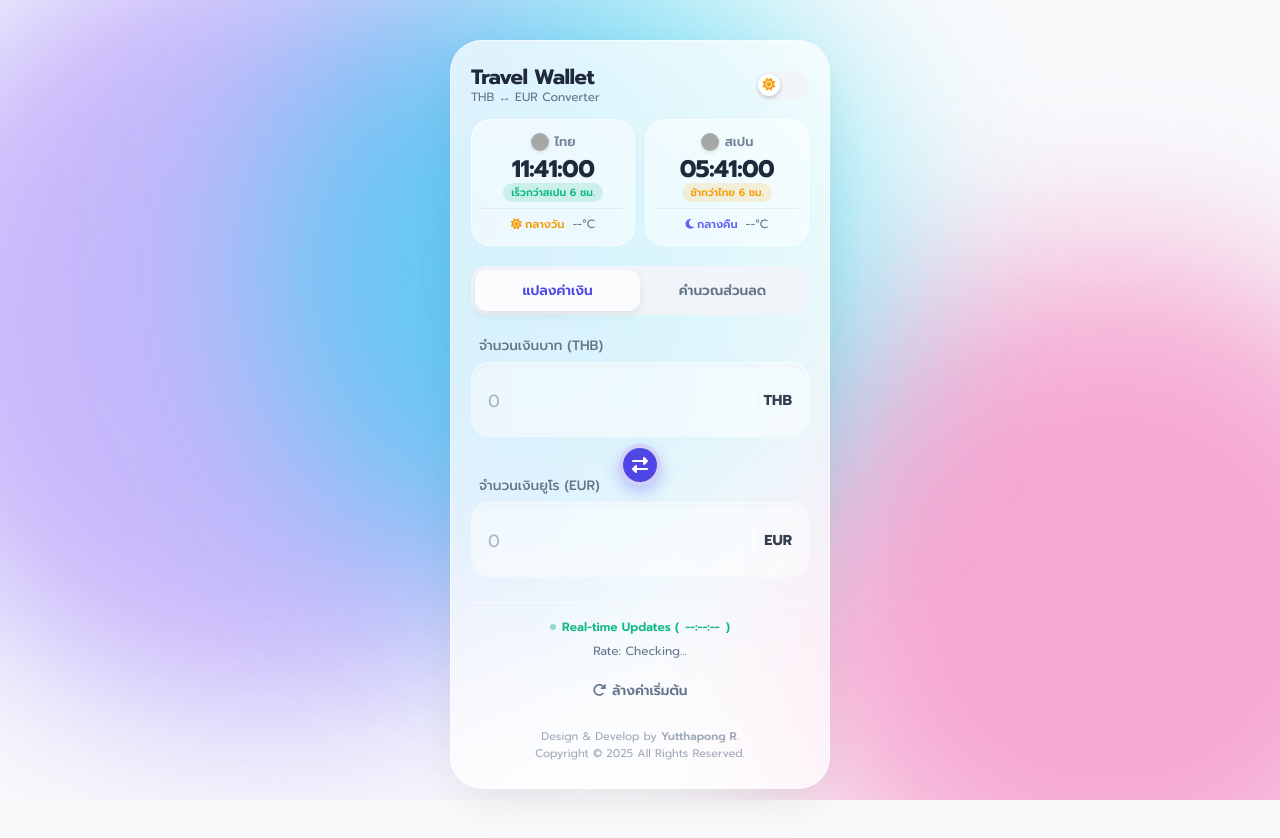
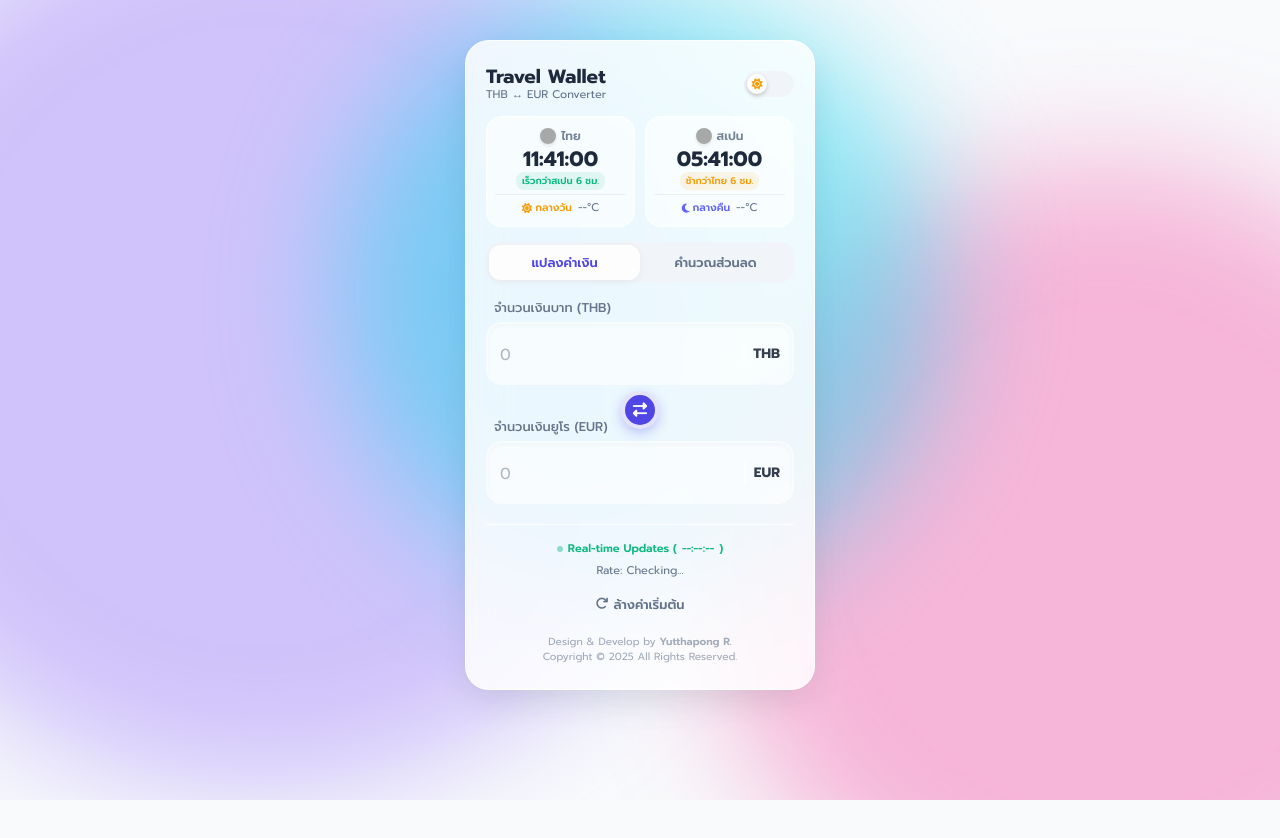
Before and after one commit to Yutthapong-lab/Travel-Tool-Spain, a plain HTML site: page index.html in a window 1280 px wide. After the commit the page ends 800 px from the top, so only its background shows below. Drawn offline with Linux system fonts and the light colour scheme; no server answers; grey boxes are pictures that could not be loaded.

Commit message:
Add files via upload
improvement the fix border

```diff
--- a/index.html
+++ b/index.html
@@ -16,17 +16,17 @@
             --orb-2: #f472b6;
             --orb-3: #22d3ee;
 
-            --card-bg: rgba(255, 255, 255, 0.75);
-            --card-border: rgba(255, 255, 255, 0.6);
+            --card-bg: rgba(255, 255, 255, 0.85); /* Increased opacity slightly */
+            --card-border: rgba(255, 255, 255, 0.8);
             --text-main: #1e293b;
             --text-sub: #64748b;
-            --input-bg: rgba(255, 255, 255, 0.5);
+            --input-bg: rgba(255, 255, 255, 0.6);
             --input-focus: #ffffff;
             --primary: #4f46e5;
             --primary-glow: rgba(79, 70, 229, 0.3);
             --success: #10b981;
             --warning: #f59e0b;
-            --shadow-card: 0 20px 50px -12px rgba(0,0,0,0.1);
+            --shadow-card: 0 15px 35px -5px rgba(0,0,0,0.1);
             --shadow-input: inset 0 2px 4px rgba(0,0,0,0.03);
             --toggle-bg: #f1f5f9;
             --day-color: #f59e0b;
@@ -34,13 +34,13 @@
         }
 
         [data-theme="dark"] {
-            /* Dark Mode Palette (Neon/Deep) */
+            /* Dark Mode Animation (Deep Space) */
             --bg-base: #0f172a;
             --orb-1: #4338ca;
             --orb-2: #7c3aed;
             --orb-3: #0ea5e9;
 
-            --card-bg: rgba(15, 23, 42, 0.65);
+            --card-bg: rgba(15, 23, 42, 0.75);
             --card-border: rgba(255, 255, 255, 0.1);
             --text-main: #f8fafc;
             --text-sub: #94a3b8;
@@ -61,17 +61,16 @@
             font-family: 'Prompt', sans-serif;
             background-color: var(--bg-base);
             min-height: 100vh;
-            /* FIX: Changed from flex center to allow scrolling */
             display: flex;
             flex-direction: column;
             align-items: center;
-            justify-content: flex-start; /* Start from top */
-            padding: 40px 20px; /* Add vertical padding for scroll space */
+            justify-content: flex-start; /* Align top to allow scrolling */
 
-            /* FIX: Allow vertical scroll, hide horizontal */
+            /* FIX: Increase padding to prevent edge touching */
+            padding: 40px 16px;
+
             overflow-x: hidden;
             overflow-y: auto;
-
             position: relative;
             transition: background-color 0.5s ease;
         }
@@ -88,212 +87,180 @@
         .orb {
             position: absolute;
             border-radius: 50%;
-            filter: blur(80px);
-            opacity: 0.6;
+            filter: blur(60px); /* Reduced blur slightly for performance */
+            opacity: 0.5;
             animation: float 10s infinite ease-in-out alternate;
         }
 
-        .orb-1 {
-            background: var(--orb-1);
-            width: 60vw; height: 60vw;
-            top: -10%; left: -10%;
-            animation-duration: 12s;
-        }
+        .orb-1 { background: var(--orb-1); width: 70vw; height: 70vw; top: -15%; left: -15%; animation-duration: 14s; }
+        .orb-2 { background: var(--orb-2); width: 60vw; height: 60vw; bottom: -15%; right: -15%; animation-duration: 16s; animation-direction: alternate-reverse; }
+        .orb-3 { background: var(--orb-3); width: 45vw; height: 45vw; top: 40%; left: 50%; transform: translate(-50%, -50%); animation-name: floatCenter; animation-duration: 20s; }
 
-        .orb-2 {
-            background: var(--orb-2);
-            width: 50vw; height: 50vw;
-            bottom: -10%; right: -10%;
-            animation-duration: 15s;
-            animation-direction: alternate-reverse;
-        }
-
-        .orb-3 {
-            background: var(--orb-3);
-            width: 40vw; height: 40vw;
-            top: 40%; left: 40%;
-            transform: translate(-50%, -50%);
-            animation-name: floatCenter;
-            animation-duration: 18s;
-        }
-
-        @keyframes float {
-            0% { transform: translate(0, 0) scale(1); }
-            100% { transform: translate(30px, 50px) scale(1.1); }
-        }
-
+        @keyframes float { 0% { transform: translate(0, 0) scale(1); } 100% { transform: translate(20px, 30px) scale(1.05); } }
         @keyframes floatCenter {
             0% { transform: translate(-50%, -50%) scale(1) rotate(0deg); }
-            33% { transform: translate(-40%, -60%) scale(1.2) rotate(45deg); }
-            66% { transform: translate(-60%, -40%) scale(0.9) rotate(-45deg); }
+            50% { transform: translate(-50%, -60%) scale(1.1) rotate(20deg); }
             100% { transform: translate(-50%, -50%) scale(1) rotate(0deg); }
         }
 
-        /* --- CONTAINER --- */
+        /* --- CONTAINER (Optimized Size) --- */
         .container {
             background: var(--card-bg);
-            backdrop-filter: blur(30px);
-            -webkit-backdrop-filter: blur(30px);
+            backdrop-filter: blur(20px);
+            -webkit-backdrop-filter: blur(20px);
             border: 1px solid var(--card-border);
-            border-radius: 32px;
+            border-radius: 24px; /* Slightly smaller radius */
             padding: 25px 20px;
             width: 100%;
-            max-width: 380px;
+
+            /* FIX: Smaller max-width to fit all phones */
+            max-width: 350px;
+
             box-shadow: var(--shadow-card);
             position: relative;
             z-index: 10;
             transition: all 0.3s ease;
-
-            /* FIX: Remove overflow hidden so content isn't clipped */
-            overflow: visible;
             margin-bottom: 20px;
         }
 
         /* --- Header --- */
-        .header {
-            display: flex; justify-content: space-between; align-items: center; margin-bottom: 15px;
-        }
-        .app-title {
-            font-size: 1.3rem; font-weight: 700; color: var(--text-main);
-            display: flex; flex-direction: column; line-height: 1.1; letter-spacing: -0.5px;
-        }
-        .app-title span { font-size: 0.75rem; color: var(--text-sub); font-weight: 400; margin-top: 2px; letter-spacing: 0; }
+        .header { display: flex; justify-content: space-between; align-items: center; margin-bottom: 15px; }
+        .app-title { font-size: 1.2rem; font-weight: 700; color: var(--text-main); display: flex; flex-direction: column; line-height: 1.1; }
+        .app-title span { font-size: 0.7rem; color: var(--text-sub); font-weight: 400; margin-top: 2px; }
 
         .theme-toggle {
             background: var(--toggle-bg); border-radius: 50px; padding: 3px;
             display: flex; align-items: center; cursor: pointer; position: relative;
-            width: 54px; height: 28px; transition: 0.3s;
+            width: 50px; height: 26px; transition: 0.3s; /* Smaller toggle */
         }
         .toggle-icon {
-            width: 22px; height: 22px; border-radius: 50%;
+            width: 20px; height: 20px; border-radius: 50%;
             background: #fff; box-shadow: 0 2px 4px rgba(0,0,0,0.2);
             display: flex; align-items: center; justify-content: center;
-            color: #f59e0b; font-size: 0.8rem;
+            color: #f59e0b; font-size: 0.7rem;
             position: absolute; left: 3px; transition: transform 0.3s cubic-bezier(0.175, 0.885, 0.32, 1.275);
         }
-        [data-theme="dark"] .toggle-icon { transform: translateX(26px); color: #6366f1; background: #1e293b; }
+        [data-theme="dark"] .toggle-icon { transform: translateX(24px); color: #6366f1; background: #1e293b; }
 
         /* --- Dashboard --- */
-        .dashboard-container { margin-bottom: 20px; }
+        .dashboard-container { margin-bottom: 15px; }
         .dashboard { display: grid; grid-template-columns: 1fr 1fr; gap: 10px; }
 
         .dash-card {
-            background: var(--input-bg); border-radius: 20px; padding: 12px 8px;
+            background: var(--input-bg); border-radius: 16px; padding: 10px 8px;
             text-align: center; border: 1px solid var(--card-border);
             transition: 0.3s; display: flex; flex-direction: column; align-items: center;
         }
-        .dash-card:hover { transform: translateY(-3px); border-color: var(--primary); box-shadow: 0 10px 20px -10px var(--primary-glow); }
+        .dash-header { display: flex; align-items: center; gap: 5px; margin-bottom: 2px; opacity: 0.9; }
+        .dash-flag { width: 16px; height: 16px; border-radius: 50%; object-fit: cover; box-shadow: 0 2px 4px rgba(0,0,0,0.1); }
+        .dash-country { font-size: 0.75rem; font-weight: 600; color: var(--text-sub); }
 
-        .dash-header { display: flex; align-items: center; gap: 6px; margin-bottom: 4px; opacity: 0.9; }
-        .dash-flag { width: 18px; height: 18px; border-radius: 50%; object-fit: cover; box-shadow: 0 2px 5px rgba(0,0,0,0.1); }
-        .dash-country { font-size: 0.8rem; font-weight: 600; color: var(--text-sub); }
+        .dash-time { font-size: 1.3rem; font-weight: 700; color: var(--text-main); line-height: 1; margin: 2px 0; font-variant-numeric: tabular-nums; }
 
-        .dash-time { font-size: 1.5rem; font-weight: 700; color: var(--text-main); line-height: 1; margin: 2px 0; font-variant-numeric: tabular-nums; letter-spacing: -0.5px; }
-
-        /* Time Difference Badge */
         .time-diff-badge {
-            font-size: 0.65rem; font-weight: 600; padding: 2px 8px; border-radius: 10px;
-            margin-bottom: 6px; display: inline-block; white-space: nowrap;
+            font-size: 0.6rem; font-weight: 600; padding: 2px 6px; border-radius: 8px;
+            margin-bottom: 4px; display: inline-block; white-space: nowrap;
         }
-        .diff-faster { color: var(--success); background: rgba(16, 185, 129, 0.15); }
-        .diff-slower { color: var(--warning); background: rgba(245, 158, 11, 0.15); }
+        .diff-faster { color: var(--success); background: rgba(16, 185, 129, 0.1); }
+        .diff-slower { color: var(--warning); background: rgba(245, 158, 11, 0.1); }
 
         .dash-info-group {
-            display: flex; flex-direction: row; justify-content: center; align-items: center; gap: 8px; width: 100%; border-top: 1px solid rgba(0,0,0,0.05); padding-top: 6px;
+            display: flex; flex-direction: row; justify-content: center; align-items: center; gap: 6px; width: 100%;
+            border-top: 1px solid rgba(0,0,0,0.05); padding-top: 4px;
         }
 
-        .dn-status { font-size: 0.7rem; font-weight: 600; display: flex; align-items: center; gap: 3px; }
+        .dn-status { font-size: 0.65rem; font-weight: 600; display: flex; align-items: center; gap: 3px; }
         .dn-day { color: var(--day-color); }
         .dn-night { color: var(--night-color); }
 
-        .dash-weather-row { display: flex; align-items: center; gap: 3px; font-size: 0.75rem; color: var(--text-sub); }
-        .w-icon-small { width: 16px; height: 16px; vertical-align: middle; }
+        .dash-weather-row { display: flex; align-items: center; gap: 3px; font-size: 0.7rem; color: var(--text-sub); }
+        .w-icon-small { width: 14px; height: 14px; vertical-align: middle; }
 
         /* --- Tabs --- */
         .tabs {
-            display: flex; background: var(--toggle-bg); border-radius: 16px; padding: 4px; margin-bottom: 20px;
+            display: flex; background: var(--toggle-bg); border-radius: 14px; padding: 3px; margin-bottom: 15px;
         }
         .tab-btn {
-            flex: 1; border: none; background: transparent; padding: 10px;
+            flex: 1; border: none; background: transparent; padding: 8px;
             border-radius: 12px; font-family: 'Prompt'; font-weight: 600; color: var(--text-sub);
-            cursor: pointer; transition: 0.3s; font-size: 0.85rem;
+            cursor: pointer; transition: 0.3s; font-size: 0.8rem;
         }
-        .tab-btn.active { background: var(--card-bg); color: var(--primary); box-shadow: 0 4px 10px rgba(0,0,0,0.08); }
+        .tab-btn.active { background: var(--card-bg); color: var(--primary); box-shadow: 0 2px 8px rgba(0,0,0,0.05); }
 
-        .tab-content { display: none; animation: slideUp 0.4s cubic-bezier(0.16, 1, 0.3, 1); }
+        .tab-content { display: none; animation: slideUp 0.4s ease; }
         .tab-content.active { display: block; }
-        @keyframes slideUp { from { opacity: 0; transform: translateY(15px); } to { opacity: 1; transform: translateY(0); } }
+        @keyframes slideUp { from { opacity: 0; transform: translateY(10px); } to { opacity: 1; transform: translateY(0); } }
 
         /* --- Inputs --- */
-        .input-wrapper { margin-bottom: 15px; position: relative; }
-        .input-label { font-size: 0.85rem; color: var(--text-sub); margin-bottom: 6px; margin-left: 8px; display: block; font-weight: 500; }
+        .input-wrapper { margin-bottom: 12px; position: relative; }
+        .input-label { font-size: 0.8rem; color: var(--text-sub); margin-bottom: 5px; margin-left: 8px; display: block; font-weight: 500; }
         .input-box {
             display: flex; align-items: center; background: var(--input-bg);
-            border-radius: 18px; padding: 6px 15px; border: 2px solid transparent;
+            border-radius: 16px; padding: 5px 12px; border: 2px solid transparent;
             box-shadow: var(--shadow-input); transition: 0.3s;
         }
         .input-box:focus-within {
             background: var(--input-focus); border-color: var(--primary);
-            box-shadow: 0 0 0 4px var(--primary-glow);
+            box-shadow: 0 0 0 3px var(--primary-glow);
         }
         input {
             width: 100%; border: none; background: transparent;
-            font-size: 1.6rem; font-weight: 600; color: var(--text-main);
-            padding: 10px 0; outline: none; font-family: 'Prompt'; letter-spacing: -0.5px;
+            font-size: 1.4rem; font-weight: 600; color: var(--text-main);
+            padding: 8px 0; outline: none; font-family: 'Prompt'; letter-spacing: -0.5px;
         }
         input::placeholder {
             color: var(--text-sub); opacity: 0.5; font-weight: 400;
-            font-size: 1.1rem; transform: translateY(-1px);
+            font-size: 1rem; transform: translateY(-1px);
         }
         .currency-tag {
-            display: flex; align-items: center; gap: 6px; font-weight: 700;
-            color: var(--text-main); font-size: 0.9rem; padding-left: 10px;
+            display: flex; align-items: center; gap: 5px; font-weight: 700;
+            color: var(--text-main); font-size: 0.85rem; padding-left: 8px;
             border-left: 2px solid var(--card-border); opacity: 0.9;
         }
 
         /* --- Swap Button --- */
-        .swap-area { position: relative; height: 16px; display: flex; justify-content: center; z-index: 10; margin: -8px 0 15px; }
+        .swap-area { position: relative; height: 14px; display: flex; justify-content: center; z-index: 10; margin: -6px 0 12px; }
         .swap-btn {
-            width: 42px; height: 42px; border-radius: 50%; background: var(--primary);
+            width: 38px; height: 38px; border-radius: 50%; background: var(--primary);
             border: 4px solid var(--card-bg); color: white; display: flex; align-items: center; justify-content: center;
-            cursor: pointer; box-shadow: 0 6px 15px var(--primary-glow); transition: 0.3s; font-size: 1rem;
+            cursor: pointer; box-shadow: 0 4px 12px var(--primary-glow); transition: 0.3s; font-size: 0.9rem;
         }
         .swap-btn:active { transform: scale(0.9); }
         .swap-btn:hover { transform: rotate(180deg) scale(1.05); }
 
         /* --- Discount UI --- */
-        .disc-tools { display: grid; grid-template-columns: repeat(4, 1fr); gap: 8px; margin: 20px 0; }
+        .disc-tools { display: grid; grid-template-columns: repeat(4, 1fr); gap: 6px; margin: 15px 0; }
         .disc-btn {
             background: var(--input-bg); border: 1px solid var(--card-border); color: var(--text-sub);
-            padding: 8px; border-radius: 12px; font-family: 'Prompt'; font-weight: 600; cursor: pointer; transition: 0.2s; font-size: 0.8rem;
+            padding: 8px 4px; border-radius: 10px; font-family: 'Prompt'; font-weight: 600; cursor: pointer; transition: 0.2s; font-size: 0.75rem;
         }
         .disc-btn:hover { background: var(--primary); color: white; border-color: var(--primary); }
         .disc-btn.active { background: var(--primary); color: white; border-color: var(--primary); box-shadow: 0 4px 12px var(--primary-glow); }
-        .disc-manual { grid-column: span 4; display: flex; align-items: center; gap: 10px; margin-top: 4px; }
-        .disc-manual input { font-size: 1.1rem; padding: 10px; text-align: center; border-radius: 14px; background: var(--input-bg); border: 1px solid var(--card-border); }
+        .disc-manual { grid-column: span 4; display: flex; align-items: center; gap: 8px; margin-top: 4px; }
+        .disc-manual input { font-size: 1rem; padding: 8px; text-align: center; border-radius: 12px; background: var(--input-bg); border: 1px solid var(--card-border); }
 
         .result-card {
             background: linear-gradient(135deg, var(--success), #059669);
-            border-radius: 24px; padding: 20px; color: white; text-align: center;
-            box-shadow: 0 10px 30px -5px rgba(16, 185, 129, 0.4); margin-top: 15px;
+            border-radius: 20px; padding: 15px; color: white; text-align: center;
+            box-shadow: 0 8px 25px -5px rgba(16, 185, 129, 0.4); margin-top: 10px;
         }
-        .res-label { font-size: 0.85rem; opacity: 0.95; margin-bottom: 5px; font-weight: 500; }
-        .res-big { font-size: 2.2rem; font-weight: 700; line-height: 1; letter-spacing: -1px; margin-bottom: 4px;}
-        .res-small { font-size: 0.9rem; opacity: 0.9; margin-top: 6px; background: rgba(255,255,255,0.25); display: inline-block; padding: 4px 12px; border-radius: 20px; font-weight: 500; }
+        .res-label { font-size: 0.75rem; opacity: 0.95; margin-bottom: 4px; font-weight: 500; }
+        .res-big { font-size: 1.8rem; font-weight: 700; line-height: 1; letter-spacing: -0.5px; margin-bottom: 4px;}
+        .res-small { font-size: 0.8rem; opacity: 0.9; margin-top: 4px; background: rgba(255,255,255,0.2); display: inline-block; padding: 3px 10px; border-radius: 16px; font-weight: 500; }
 
-        .footer { margin-top: 25px; text-align: center; border-top: 1px solid var(--card-border); padding-top: 15px; }
-        .live-status { font-size: 0.75rem; color: var(--success); font-weight: 600; display: flex; align-items: center; justify-content: center; gap: 6px; margin-bottom: 6px; }
+        .footer { margin-top: 20px; text-align: center; border-top: 1px solid var(--card-border); padding-top: 15px; }
+        .live-status { font-size: 0.7rem; color: var(--success); font-weight: 600; display: flex; align-items: center; justify-content: center; gap: 5px; margin-bottom: 5px; }
         .live-dot { width: 6px; height: 6px; background: var(--success); border-radius: 50%; animation: pulse 1.5s infinite; }
-        .rate-text { font-size: 0.75rem; color: var(--text-sub); }
+        .rate-text { font-size: 0.7rem; color: var(--text-sub); }
 
         .reset-link {
-            display: inline-flex; align-items: center; gap: 6px; margin-top: 12px;
-            color: var(--text-sub); text-decoration: none; font-size: 0.85rem; font-weight: 600;
-            cursor: pointer; padding: 8px 18px; border-radius: 20px; transition: 0.2s;
+            display: inline-flex; align-items: center; gap: 5px; margin-top: 10px;
+            color: var(--text-sub); text-decoration: none; font-size: 0.8rem; font-weight: 600;
+            cursor: pointer; padding: 6px 16px; border-radius: 20px; transition: 0.2s;
         }
         .reset-link:hover { background: var(--toggle-bg); color: var(--text-main); }
 
-        .footer-credit { margin-top: 20px; font-size: 0.7rem; color: var(--text-sub); opacity: 0.6; line-height: 1.5; }
+        .footer-credit { margin-top: 15px; font-size: 0.65rem; color: var(--text-sub); opacity: 0.6; line-height: 1.4; }
         .footer-credit strong { font-weight: 600; }
 
         @keyframes pulse { 0% { opacity: 1; } 50% { opacity: 0.4; } 100% { opacity: 1; } }
@@ -392,7 +359,7 @@
                 <label class="input-label">ราคาป้าย (เลือกสกุลเงินได้)</label>
                 <div class="input-box" style="padding-right: 5px;">
                     <input type="number" id="disc-price" placeholder="ระบุราคา">
-                    <select id="disc-currency-select" style="border:none; background:var(--toggle-bg); padding:8px; border-radius:12px; font-family:'Prompt'; font-weight:600; color:var(--text-main); font-size:0.9rem; outline:none;">
+                    <select id="disc-currency-select" style="border:none; background:var(--toggle-bg); padding:8px; border-radius:12px; font-family:'Prompt'; font-weight:600; color:var(--text-main); font-size:0.85rem; outline:none;">
                         <option value="EUR">EUR</option>
                         <option value="THB">THB</option>
                     </select>
@@ -405,14 +372,14 @@
                 <button class="disc-btn" data-val="30">30%</button>
                 <button class="disc-btn" data-val="50">50%</button>
                 <div class="disc-manual">
-                    <span style="font-size:0.85rem; color:var(--text-sub); white-space:nowrap;">หรือกรอก %:</span>
+                    <span style="font-size:0.75rem; color:var(--text-sub); white-space:nowrap;">หรือกรอก %:</span>
                     <input type="number" id="disc-percent-manual" placeholder="0" style="width:100%;">
                 </div>
             </div>
 
             <div class="result-card">
                 <div class="res-label">ต้องจ่ายจริง (Net Price)</div>
-                <div class="res-big"><span id="res-final">0.00</span> <span id="res-unit" style="font-size:1.1rem">EUR</span></div>
+                <div class="res-big"><span id="res-final">0.00</span> <span id="res-unit" style="font-size:1rem">EUR</span></div>
                 <div class="res-small">≈ <span id="res-converted">0.00</span> <span id="res-conv-unit">THB</span></div>
             </div>
         </div>
```
